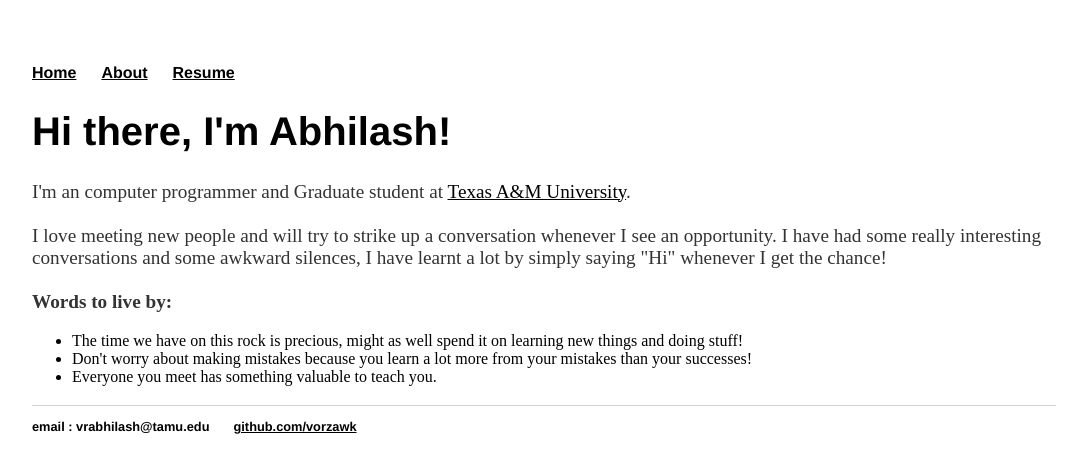
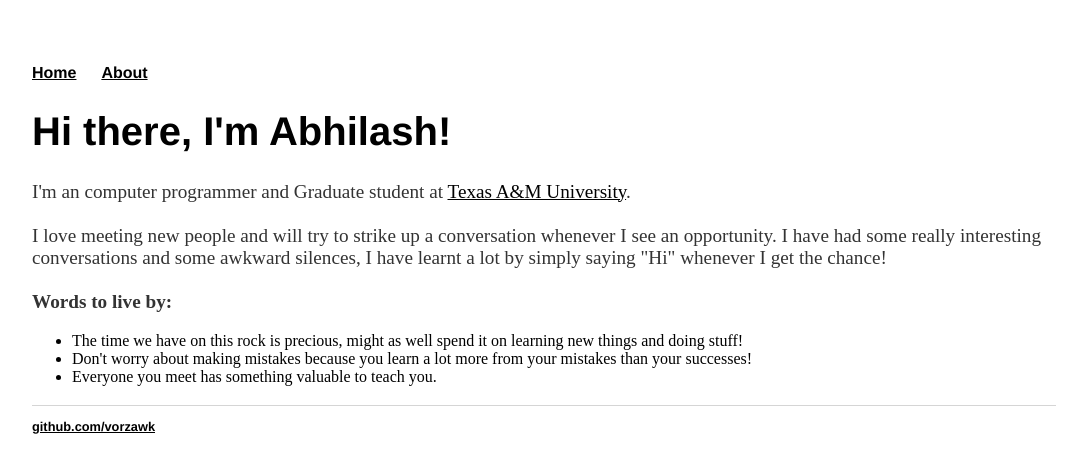
Before and after one commit to vorzawk/vorzawk.github.io, a Jekyll site: the page built from index.md, in a window 1280 px wide. Shown: the top 473 px of the page, without its empty margins (96-1183 px from the left). Built offline with Jekyll 4.4.1, drawn with Linux system fonts in a browser that asks for light colours.

Commit message:
remove outdated info

```diff
--- a/_layouts/default.html
+++ b/_layouts/default.html
@@ -22,7 +22,6 @@ gtag('config', 'UA-114691005-1');
         <ul>
           <li><a href="/">Home</a></li>
           <li><a href="/about">About</a></li>
-          <li><a href="/resume.pdf">Resume</a></li>
           <!--  <li><a href="/blog">Blog</a></li> -->
         </ul>
       </nav>
@@ -33,7 +32,6 @@ gtag('config', 'UA-114691005-1');
 			</div><!-- /.container -->
 			<footer>
 	    		<ul>
-	        		<li>email : vrabhilash@tamu.edu</li>
 	        		<li><a href="https://github.com/vorzawk">github.com/vorzawk</a></li>
 				</ul>
 			</footer>
```
